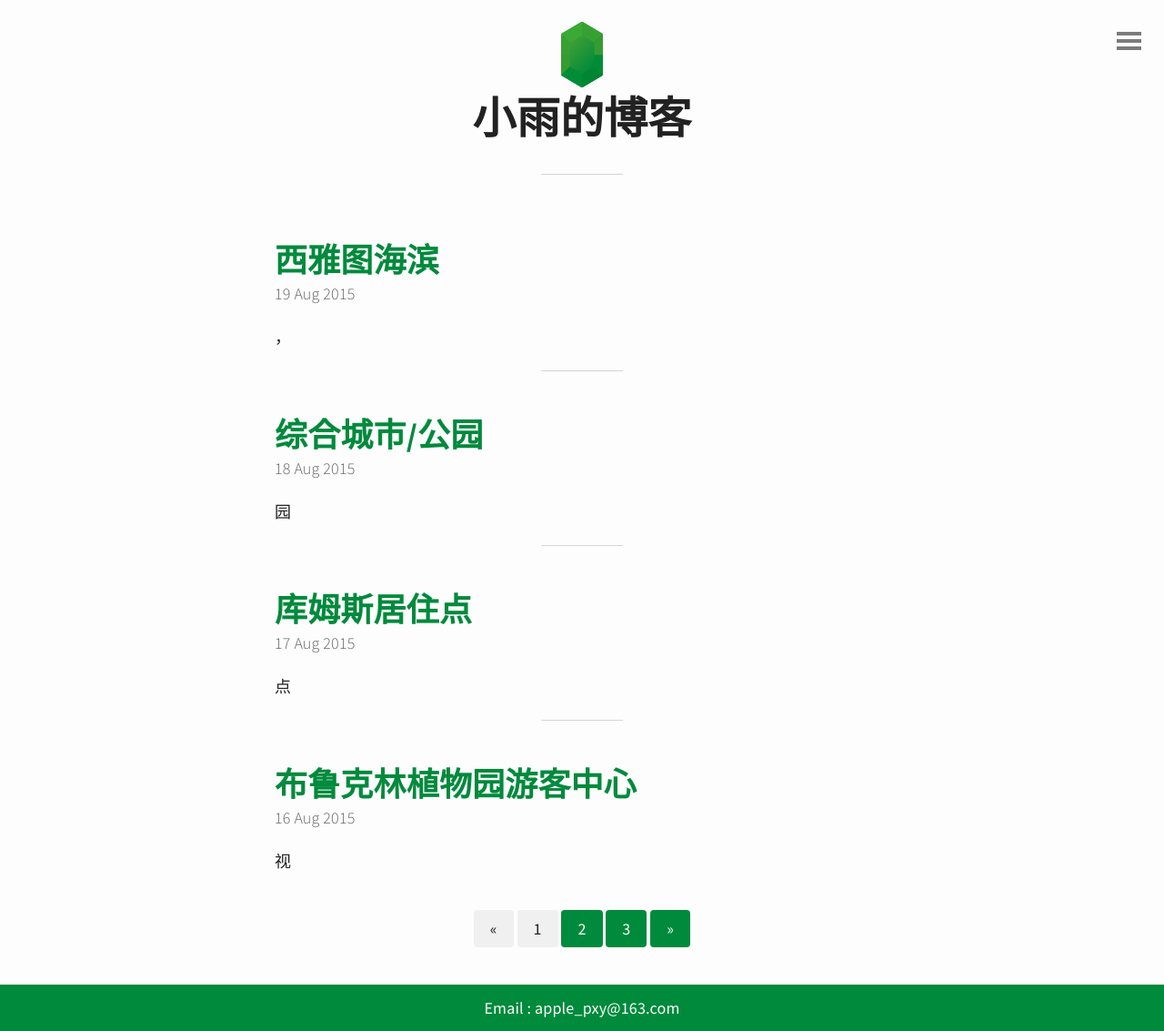
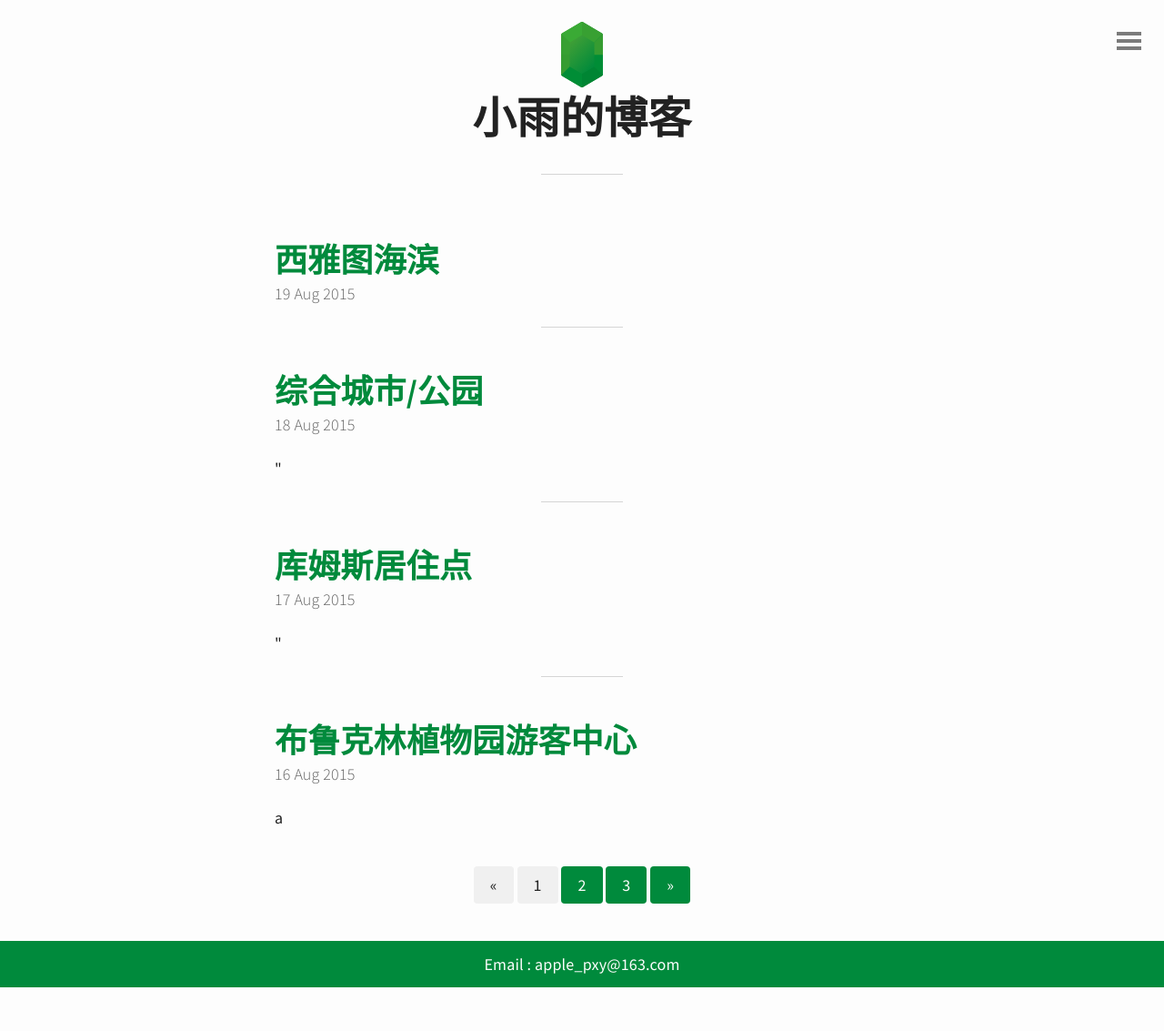
Before and after one commit to xiaoyu33/xiaoyu33.github.io, a Jekyll site: the page built from index.html, in a window 1280 px wide. Shown: the whole page at 91% size. Built offline with Jekyll 4.4.1, drawn with Linux system fonts in a browser that asks for light colours; the list of posts is cut into pages by our own code; after the commit the page ends 1085 px from its top, so only the background shows below that.

Commit message:
Update index.html

```diff
--- a/index.html
+++ b/index.html
@@ -9,7 +9,7 @@
 	  <li class="post">
 	  	<h2><a href="{% if site.baseurl == "/" %}{{ post.url }}{% else %}{{ post.url | prepend: site.baseurl }}{% endif %}">{{ post.title }}</a></h2>
 	  	<time datetime="{{ post.date | date_to_xmlschema }}" class="by-line">{{ post.date | date_to_string }}</time>
-	  	<p>{{ post.content | strip_html | slice:30 }}</p>
+	  	<p>{{ post.content |slice:"30" }}</p>
 	  </li>
 
     {% endfor %}
```
